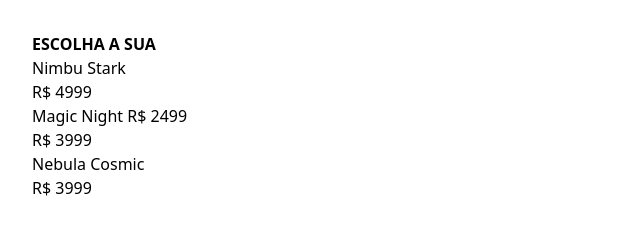
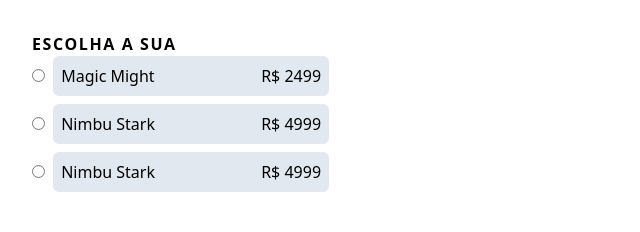
Before and after one commit to xgeovanedamasceno/origamid-tailwindcss-course, a website: page src/index.html in a window 1280 px wide. Shown: the whole page, without its empty margins (0-640 px from the left). Drawn offline with Linux system fonts and the light colour scheme.

Commit message:
add exer06 finished

```diff
--- a/src/index.html
+++ b/src/index.html
@@ -7,20 +7,75 @@
     <link rel="stylesheet" href="./output.css" />
   </head>
   <body class="m-8">
-    <h1 class="uppercase font-bold">Escolha a sua</h1>
-    <ul>
-      <li>
-        <p>Nimbu Stark</p>
-        <p>R$ 4999</p>
-      </li>
-      <li>
-        <p>Magic Night R$ 2499</p>
-        <p>R$ 3999</p>
-      </li>
-      <li>
-        <p>Nebula Cosmic</p>
-        <p>R$ 3999</p>
-      </li>
-    </ul>
+    <h1 class="uppercase font-bold tracking-widest">Escolha a sua</h1>
+    <div>
+      <input
+        type="radio"
+        name="product"
+        value="magic"
+        id="magic"
+        class="peer mr-1"
+      />
+      <label
+        for="magic"
+        class="inline-grid grid-cols-[200px_auto] bg-slate-200 hover:bg-slate-300 peer-checked:bg-slate-400 cursor-pointer p-2 rounded-md mb-2"
+        >Magic Might <span>R$ 2499</span></label
+      >
+
+      <ul
+        class="hidden peer-checked:block w-[274px] bg-slate-200 rounded-md p-2 ml-5 mb-2"
+      >
+        <li class="">Motor Elétrico</li>
+        <li class="">Fibra de Carbono</li>
+        <li class="">45 km/h</li>
+        <li>Rastreador</li>
+      </ul>
+    </div>
+    <div>
+      <input
+        type="radio"
+        name="product"
+        value="nimbus"
+        id="nimbus"
+        class="peer mr-1"
+      />
+      <label
+        for="nimbus"
+        class="inline-grid grid-cols-[200px_auto] bg-slate-200 hover:bg-slate-300 peer-checked:bg-slate-400 cursor-pointer p-2 rounded-md mb-2"
+        >Nimbu Stark <span>R$ 4999</span></label
+      >
+
+      <ul
+        class="hidden peer-checked:block w-[274px] bg-slate-200 rounded-md p-2 ml-5 mb-2"
+      >
+        <li class="">Motor Elétrico</li>
+        <li class="">Fibra de Carbono</li>
+        <li class="">50 km/h</li>
+        <li>Rastreador</li>
+      </ul>
+    </div>
+    <div>
+      <input
+        type="radio"
+        name="product"
+        value="nebula"
+        id="nebula"
+        class="peer mr-1"
+      />
+      <label
+        for="nebula"
+        class="inline-grid grid-cols-[200px_auto] bg-slate-200 hover:bg-slate-300 peer-checked:bg-slate-400 cursor-pointer p-2 rounded-md mb-2"
+        >Nimbu Stark <span>R$ 4999</span></label
+      >
+
+      <ul
+        class="hidden peer-checked:block w-[274px] bg-slate-200 rounded-md p-2 ml-5 mb-2"
+      >
+        <li class="">Motor Elétrico</li>
+        <li class="">Fibra de Carbono</li>
+        <li class="">40 km/h</li>
+        <li>Rastreador</li>
+      </ul>
+    </div>
   </body>
 </html>
```
Also changed, not shown: src/output.css.
